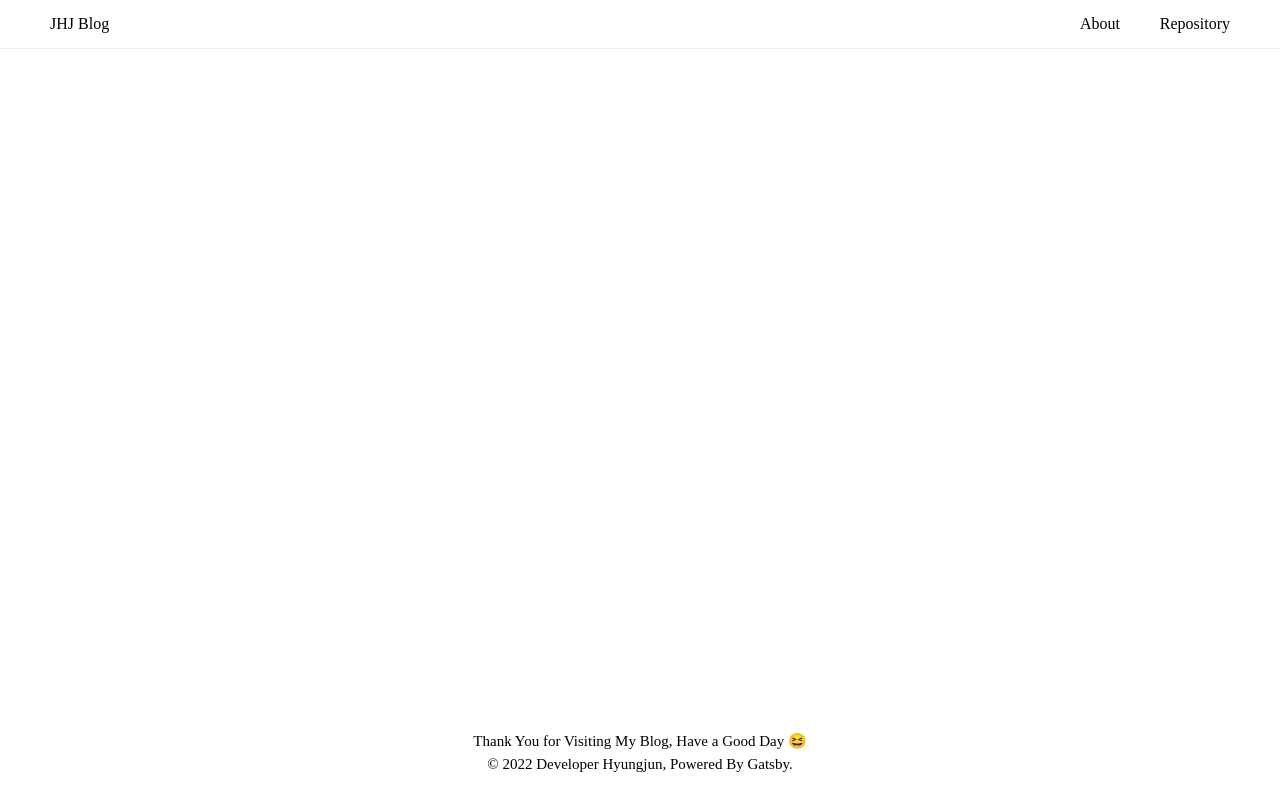
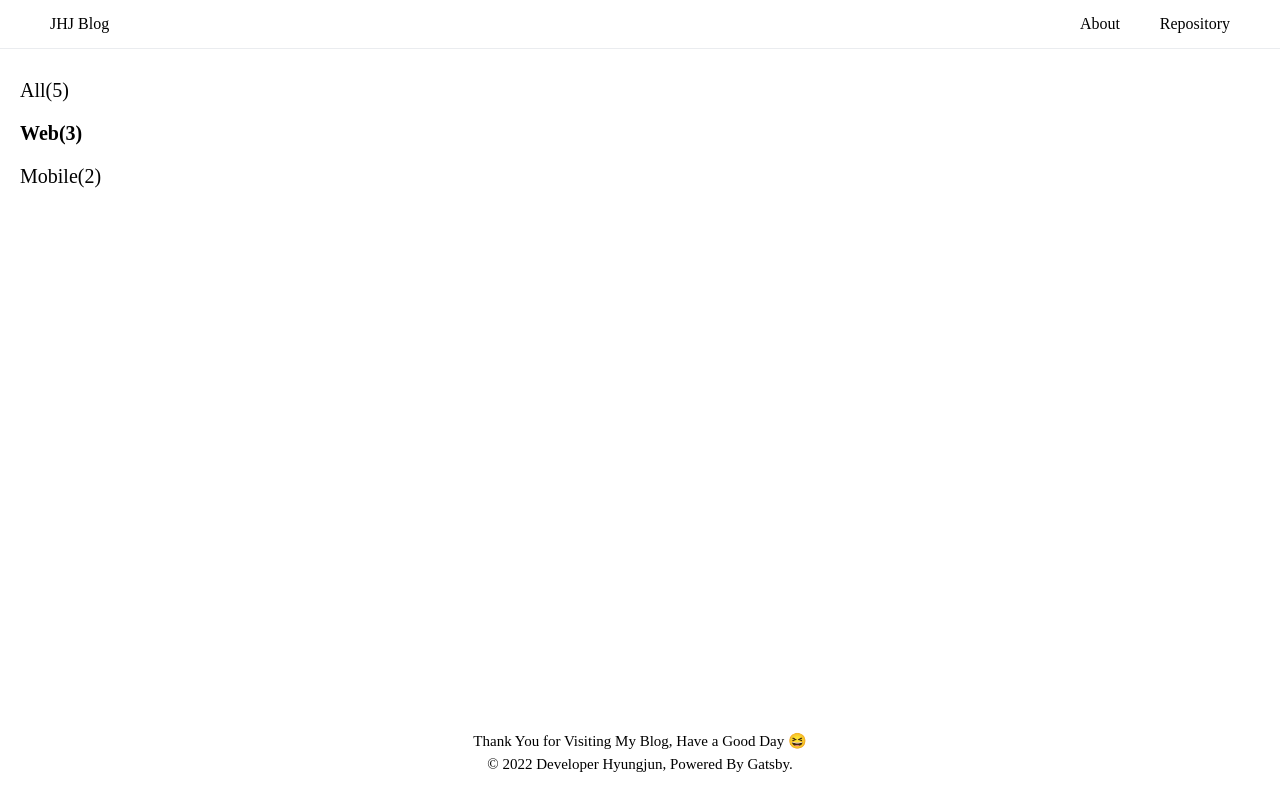
Before and after one commit to HyungjunJeon/HyungjunJeon-gitbub.io, a Gatsby site: page / in a window 1280 px wide. Built offline with nearby package versions, Linux system fonts and the light colour scheme; Gatsby itself is replaced by a stand-in of ours; a web font is replaced by a local one.

Commit message:
Make categorylist component

```diff
--- /dev/null
+++ b/src/components/Common/CategoryList.tsx
@@ -0,0 +1,60 @@
+import React, { FunctionComponent, ReactNode } from 'react'
+import styled from '@emotion/styled'
+import { Link } from 'gatsby'
+
+type CategoryItemProps = {
+  active: boolean
+}
+
+type GatsbyLinkProps = {
+  children: ReactNode
+  className?: string
+  to: string
+} & CategoryItemProps
+
+export type CategoryListProps = {
+  selectedCategory: string
+  categoryList: {
+    [key: string]: number
+  }
+}
+
+const CategoryListWrapper = styled.div`
+  display: flex;
+  flex-direction: column;
+  width: 320px;
+  height: 100%;
+  overflow-y: scroll;
+  padding: 20px;
+`
+
+// eslint-disable-next-line @typescript-eslint/no-unused-vars
+const CategoryItem = styled(({ active, ...props }: GatsbyLinkProps) => (
+  <Link {...props} />
+))`
+  padding: 10px 0;
+  font-size: 20px;
+  font-weight: ${({ active }) => (active ? '800' : '400')};
+  cursor: pointer;
+`
+
+const CategoryList: FunctionComponent<CategoryListProps> = function ({
+  selectedCategory,
+  categoryList,
+}) {
+  return (
+    <CategoryListWrapper>
+      {Object.entries(categoryList).map(([name, count]) => (
+        <CategoryItem
+          to={`/?category=${name}`}
+          active={name === selectedCategory}
+          key={name}
+        >
+          {name}({count})
+        </CategoryItem>
+      ))}
+    </CategoryListWrapper>
+  )
+}
+
+export default CategoryList
--- a/src/pages/index.tsx
+++ b/src/pages/index.tsx
@@ -3,6 +3,13 @@ import styled from '@emotion/styled'
 import GlobalStyle from 'components/Common/GlobalStyle'
 import Header from 'components/Common/Header'
 import Footer from '../components/Common/Footer'
+import CategoryList from 'components/Common/CategoryList'
+
+const CATEGORY_LIST = {
+  All: 5,
+  Web: 3,
+  Mobile: 2,
+}
 
 const Container = styled.div`
   display: flex;
@@ -10,11 +17,19 @@ const Container = styled.div`
   height: 100vh;
 `
 
+const BodyWrapper = styled.div`
+  display: flex;
+  height: 100%;
+`
+
 const IndexPage: FunctionComponent = function () {
   return (
     <Container>
       <GlobalStyle />
       <Header />
+      <BodyWrapper>
+        <CategoryList selectedCategory="Web" categoryList={CATEGORY_LIST} />
+      </BodyWrapper>
       <Footer />
     </Container>
   )
```
